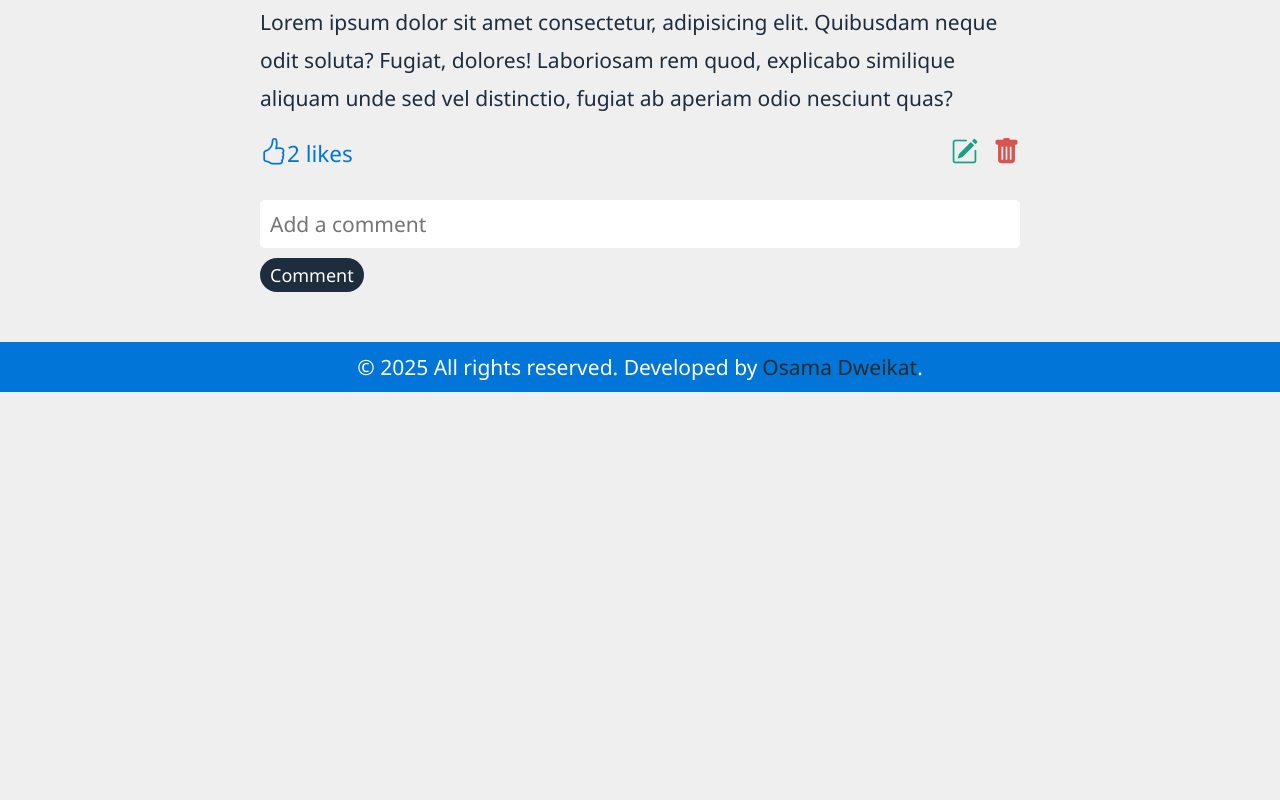
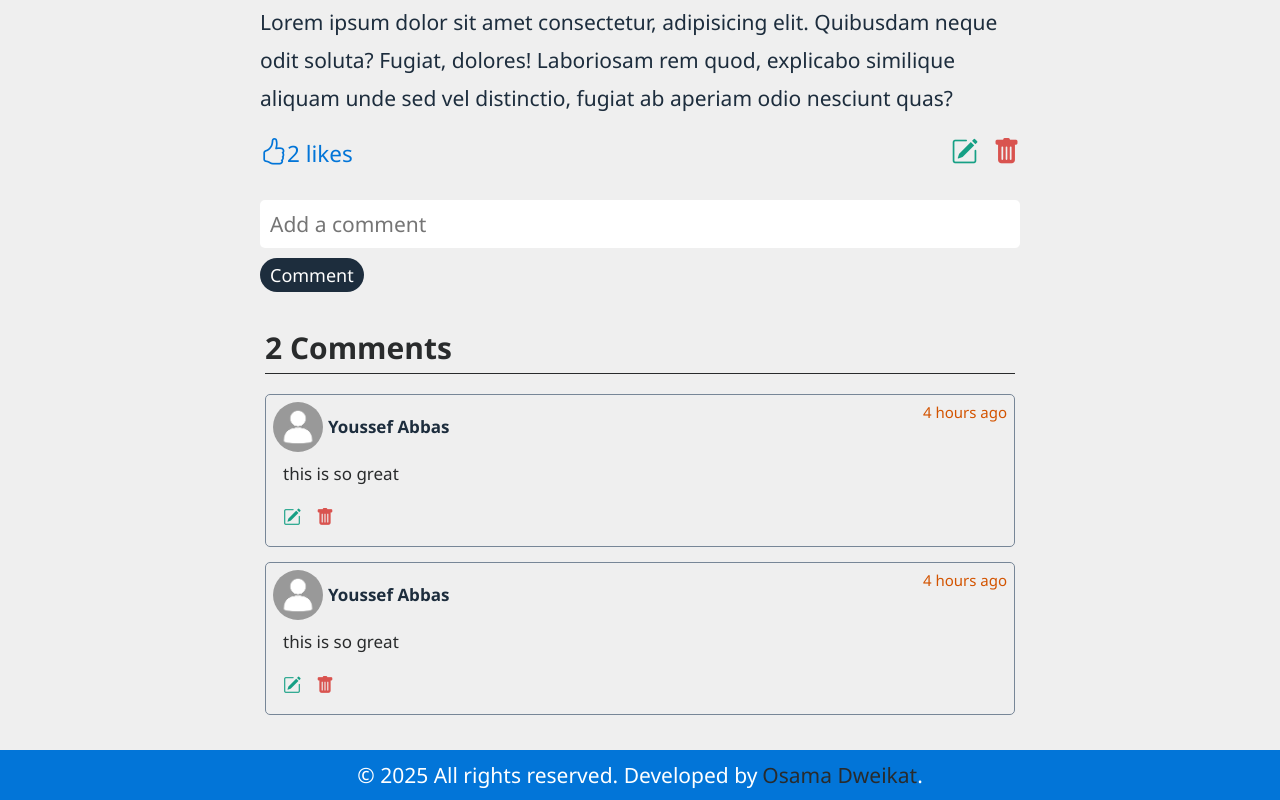
Before and after one commit to osamadweikat/Blog, a React (Create React App) app in the folder frontend/: page /posts/details/1 in a window 1280 px wide. Shown: the part 804-1604 px from the top of the page. Before the commit the page ends 1196 px from the top, so only its background shows below. Built offline with nearby package versions, Linux system fonts and the light colour scheme.

Commit message:
Create CommentList component with styling

```diff
--- /dev/null
+++ b/frontend/src/components/comments/CommentList.jsx
@@ -0,0 +1,31 @@
+import "./comment-list.css";
+
+const CommentList = () => {
+  return (
+    <div className="comment-list">
+      <h4 className="comment-list-count">2 Comments</h4>
+      {[1, 2].map((comment) => (
+        <div key={comment} className="comment-item">
+          <div className="comment-item-info">
+            <div className="comment-item-user-info">
+              <img
+                src="/images/user-avatar.png"
+                alt=""
+                className="comment-item-user-photo"
+              />
+              <span className="comment-item-username">Youssef Abbas</span>
+            </div>
+            <div className="comment-item-time">4 hours ago</div>
+          </div>
+          <p className="comment-item-text">this is so great</p>
+          <div className="comment-item-icon-wrapper">
+            <i className="bi bi-pencil-square"></i>
+            <i className="bi bi-trash-fill"></i>
+          </div>
+        </div>
+      ))}
+    </div>
+  );
+};
+
+export default CommentList;
--- /dev/null
+++ b/frontend/src/components/comments/comment-list.css
@@ -0,0 +1,66 @@
+.comment-list {
+  padding: 5px;
+  border-radius: 5px;
+  margin: 10px 0;
+}
+
+.comment-list-count {
+  font-size: 30px;
+  color: var(--dark-color);
+  border-bottom: 1px solid var(--dark-color);
+  padding-bottom: 5px;
+  margin-bottom: 20px;
+}
+
+.comment-item {
+  padding: 7px;
+  border: 1px solid var(--gray-color);
+  border-radius: 5px;
+  margin-top: 15px;
+}
+
+.comment-item-info {
+  display: flex;
+  align-items: flex-start;
+  justify-content: space-between;
+}
+
+.comment-item-user-info {
+  display: flex;
+  align-items: center;
+}
+
+.comment-item-user-photo {
+  height: 50px;
+  width: 50px;
+  border-radius: 50%;
+  object-fit: cover;
+  margin-right: 5px;
+}
+
+.comment-item-username {
+  font-size: 17px;
+  font-weight: bold;
+  color: var(--primary-color);
+}
+
+.comment-item-time {
+  font-size: 15px;
+  font-weight: 500;
+  color: var(--pumpkin-color);
+}
+
+.comment-item-text {
+  padding: 10px;
+  color: var(--dark-color);
+  font-size: 17px;
+}
+
+.comment-item-icon-wrapper {
+  padding: 10px;
+  font-size: 18px;
+}
+
+.comment-item-icon-wrapper i {
+  cursor: pointer;
+}
--- a/frontend/src/pages/post-details/PostDetails.jsx
+++ b/frontend/src/pages/post-details/PostDetails.jsx
@@ -4,6 +4,7 @@ import { useEffect, useState } from "react";
 import { toast } from "react-toastify";
 import { posts } from "../../dummyData";
 import AddComment from "../../components/comments/AddComment";
+import CommentList from "../../components/comments/CommentList";
 
 const PostDetails = () => {
   const { id } = useParams();
@@ -77,6 +78,7 @@ const PostDetails = () => {
         </div>
       </div>
       <AddComment />
+      <CommentList />
     </section>
   );
 };
```
